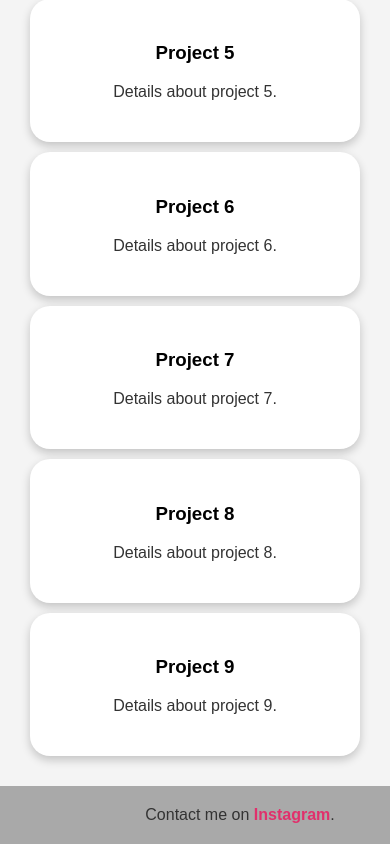
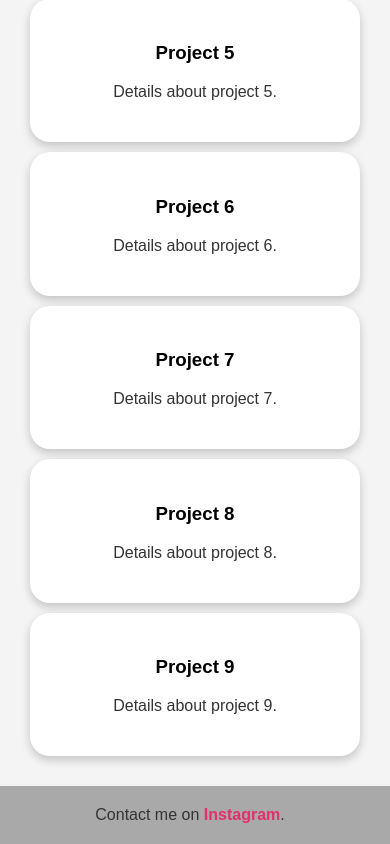
Before and after one commit to frotari/otariportfolio, a website: page index.html in a window 390 px wide. Shown: the part 1317-2161 px from the top of the page. Drawn offline with Linux system fonts and the light colour scheme.

Commit message:
Update styles.css

```diff
--- a/styles.css
+++ b/styles.css
@@ -235,6 +235,6 @@ footer {
 
   footer p {
     margin: 0;
-    padding-left: 50px;
+    padding-right: 50px;
   }
 }
```
